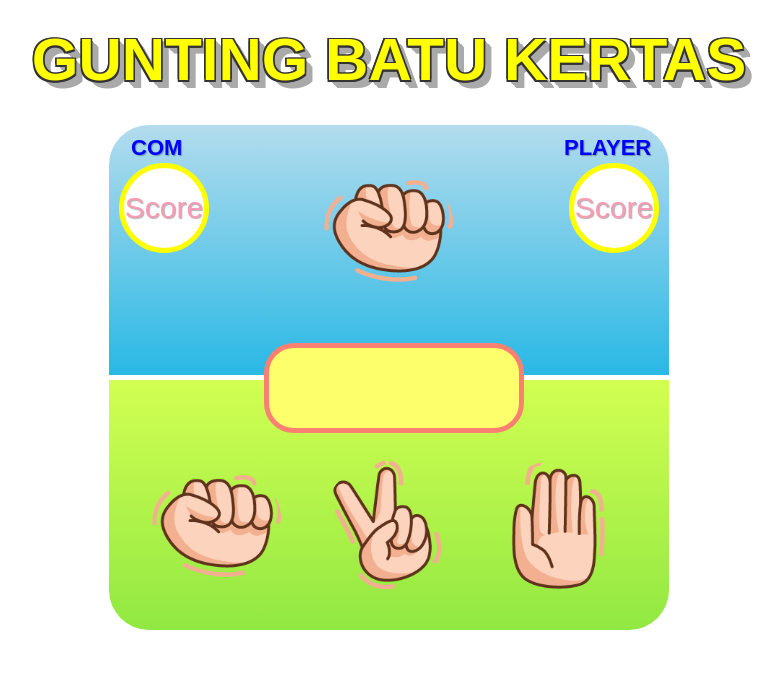
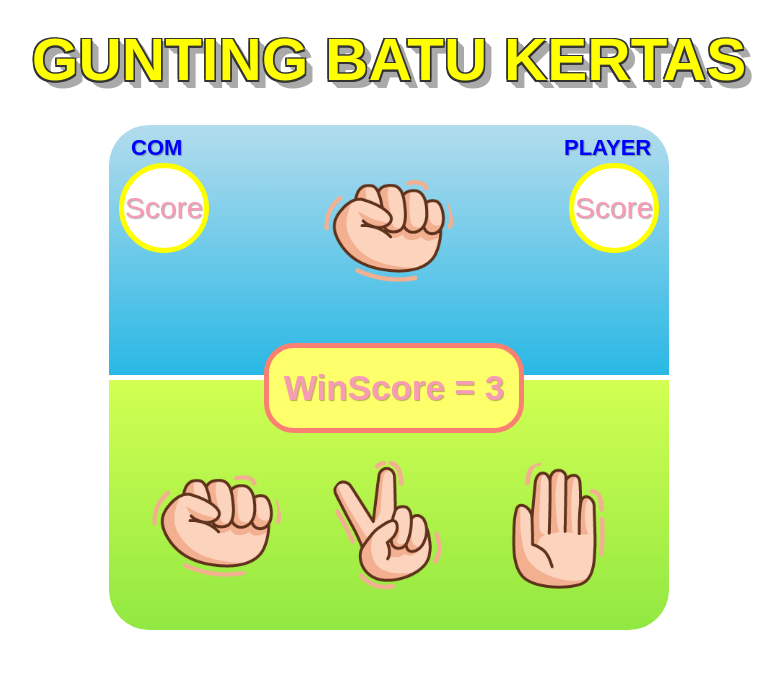
Before and after one commit to Mercen1/BatuGuntingKertasGame, a plain HTML site: page index.html in a window 1280 px wide. Shown: the whole page, without its empty margins (251-1034 px from the left). Drawn offline with Linux system fonts and the light colour scheme.

Commit message:
edit kata menang score

```diff
--- a/index.html
+++ b/index.html
@@ -14,6 +14,7 @@
             <img src="img/batu.png" class="img-komputer">
         </div>
         <div class="info0">
+            WinScore = 3
         </div>
         <div class="area-player">
             <ul>
--- a/style.css
+++ b/style.css
@@ -130,6 +130,7 @@ h1 {
     text-shadow: 1px 1px 1px rgba(0,0,0,.3);
 }
 
+
 .judulScore1{
     position: absolute;
     left: 50%;
```
